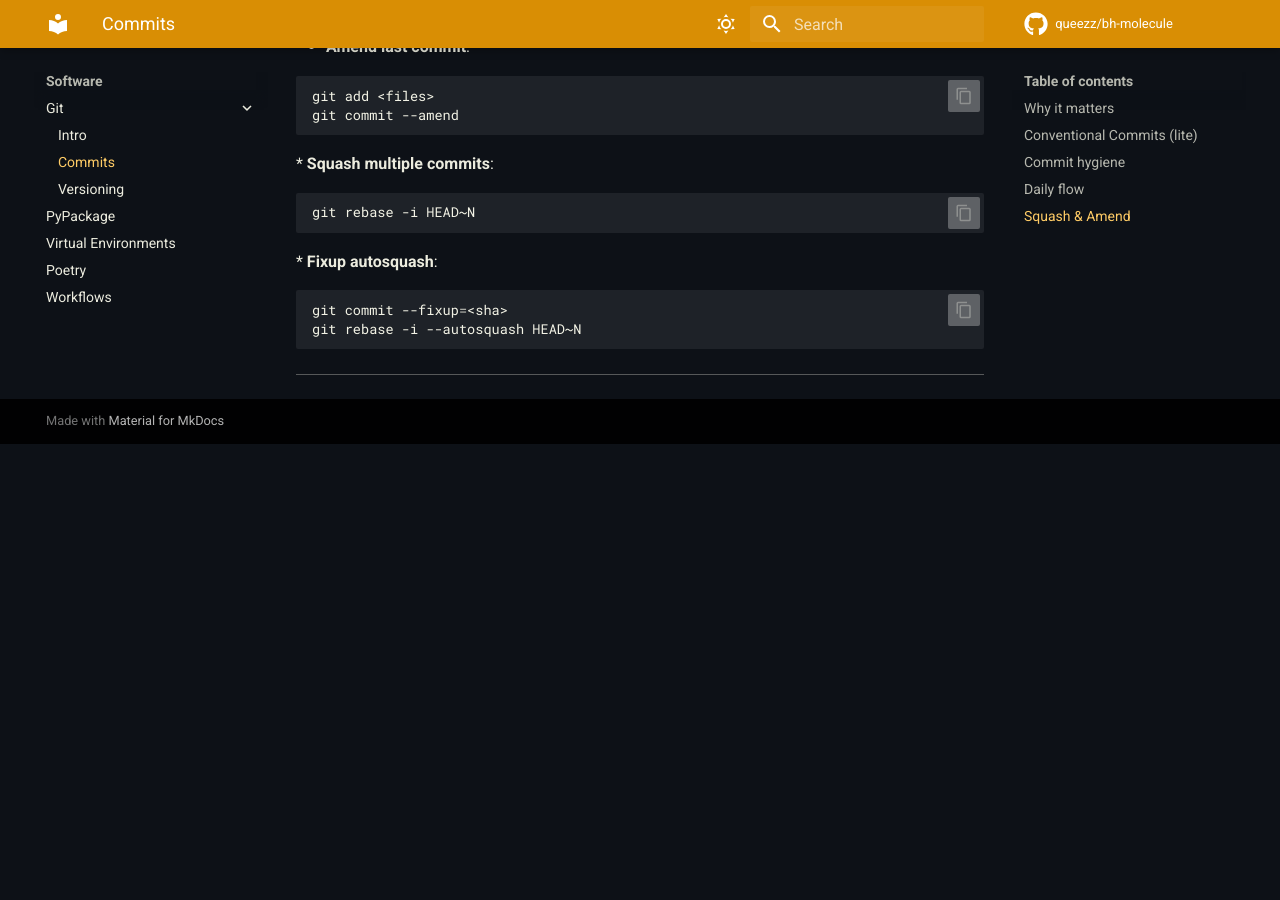
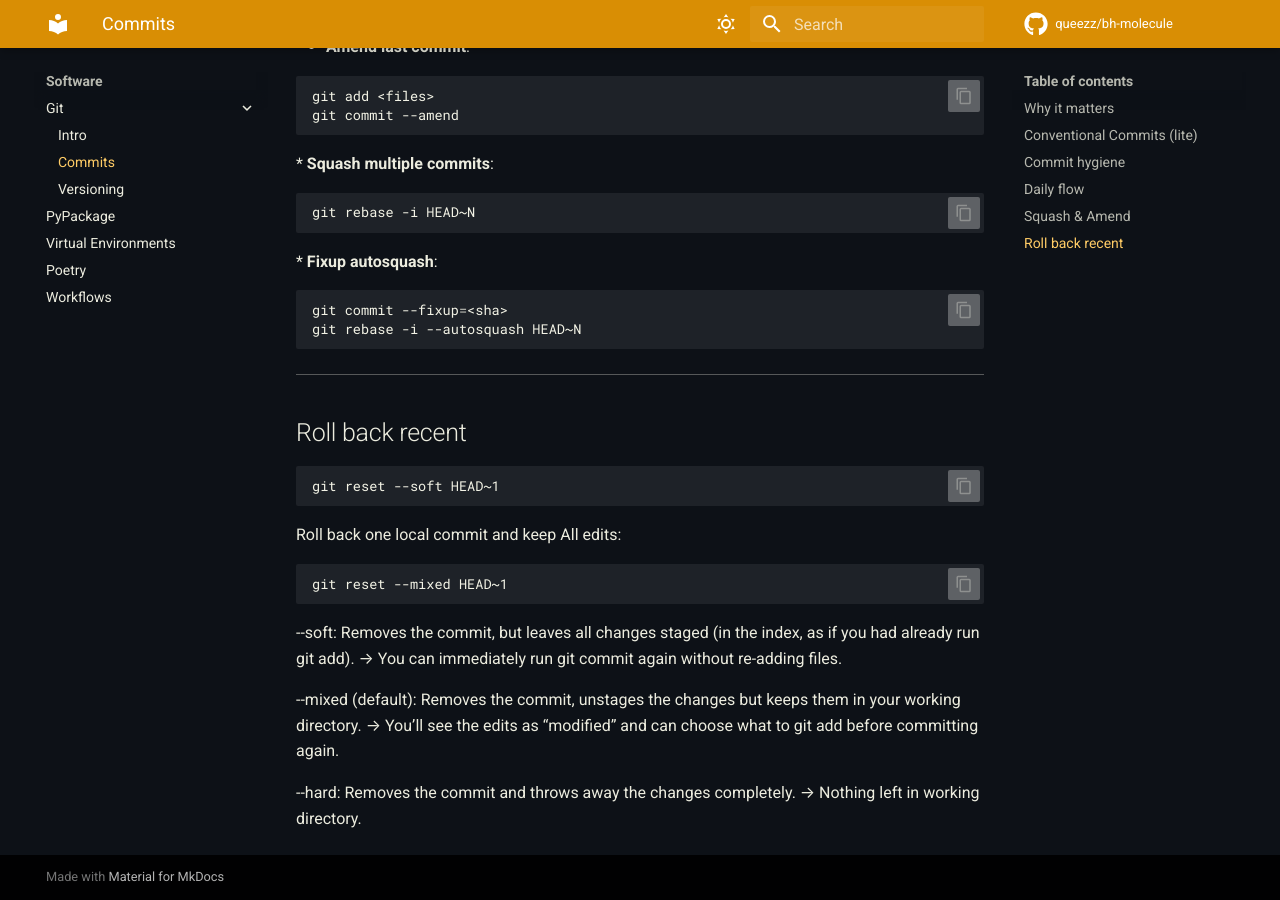
Before and after one commit to queezz/aklab-howto, an MkDocs documentation site: the page built from docs/software/git/commits.md, in a window 1280 px wide and 900 px high, scrolled down 1442 px. Built offline with MkDocs 1.6.1 and Material for MkDocs 9.7.7, drawn with Linux system fonts in a browser that asks for light colours; comment, search, counter and statistics services are not loaded; before the commit the page ends 1886 px from its top, so only the background shows below that.

Commit message:
git: roll back

````diff
--- a/docs/software/git/commits.md
+++ b/docs/software/git/commits.md
@@ -71,3 +71,25 @@ git push
   ```
 
 ---
+
+## Roll back recent
+
+```bash
+git reset --soft HEAD~1
+```
+Roll back one local commit and keep All edits:
+```bash
+git reset --mixed HEAD~1
+```
+
+--soft:
+Removes the commit, but leaves all changes staged (in the index, as if you had already run git add).
+→ You can immediately run git commit again without re-adding files.
+
+--mixed (default):
+Removes the commit, unstages the changes but keeps them in your working directory.
+→ You’ll see the edits as “modified” and can choose what to git add before committing again.
+
+--hard:
+Removes the commit and throws away the changes completely.
+→ Nothing left in working directory.
````
